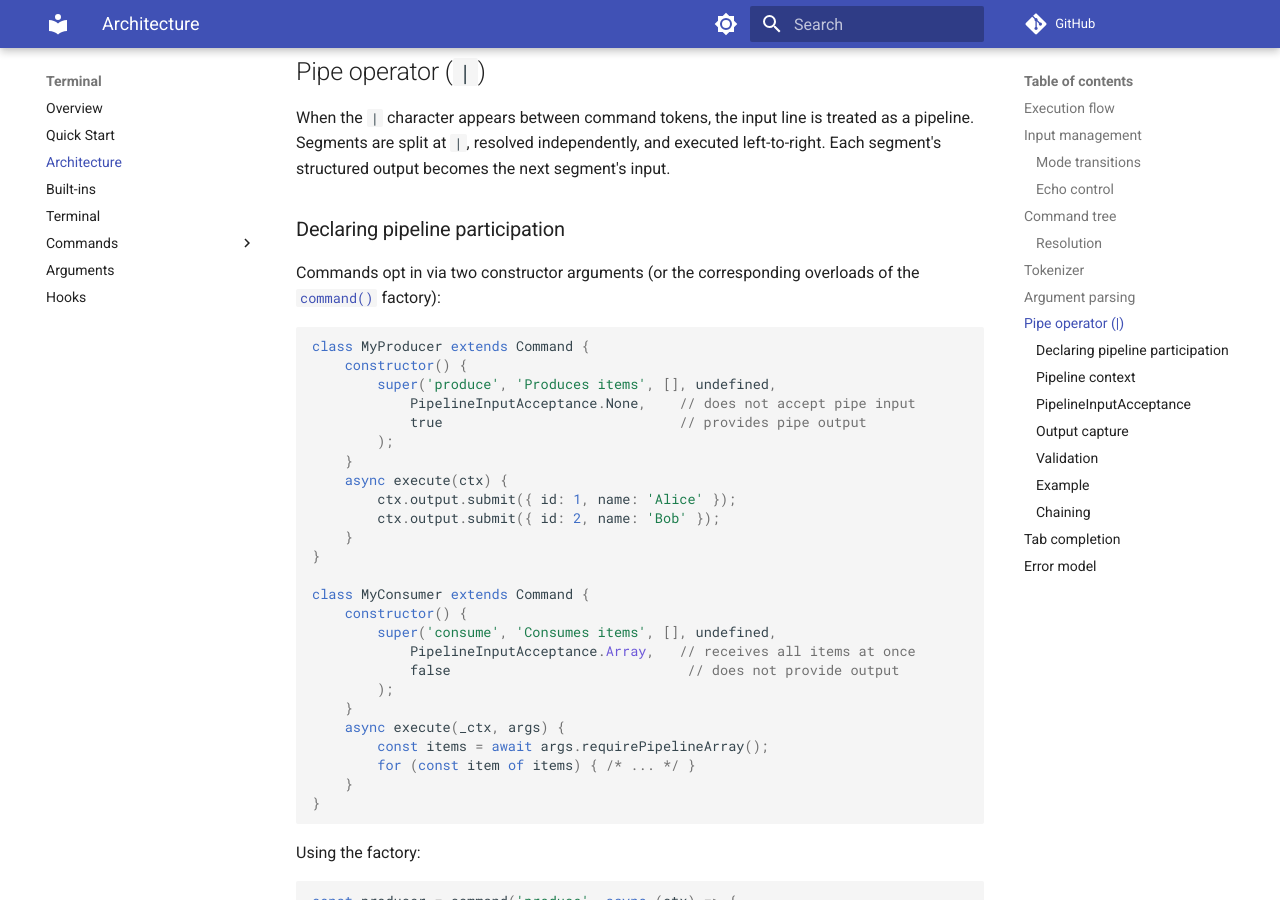
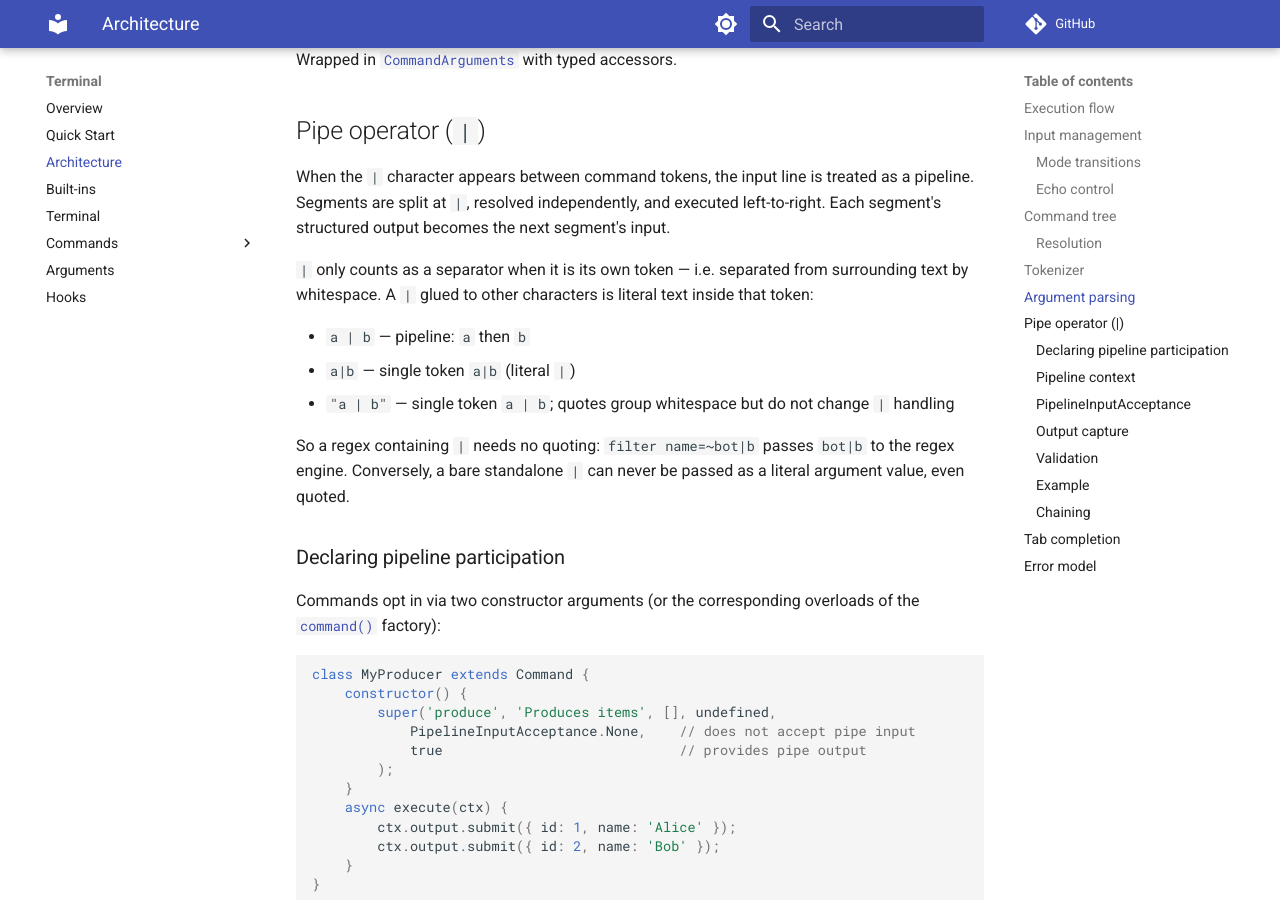
Before and after one commit to johanneslatzel/terminal, an MkDocs documentation site: the page built from docs/architecture.md, in a window 1280 px wide and 900 px high, scrolled down 2899 px. Built offline with MkDocs 1.6.1 and Material for MkDocs 9.7.7, drawn with Linux system fonts in a browser that asks for light colours; comment, search, counter and statistics services are not loaded; some of the changed text lies outside the part shown.

Commit message:
feat: dependabot, labels, ci update, docs update
- Dependabot version updates for npm and GitHub Actions (weekly, patch/minor grouped, dependency labels)
- CI and publish workflows upgraded to actions/checkout@v7 and actions/setup-node@v7 on Node 24; codecov action bumped to v6
- CI and publish workflows now run `npm audit` via new `audit` script (npm audit --audit-level=high)
- labels.yml workflow added syncing github labels
- docs updated

```diff
--- a/docs/architecture.md
+++ b/docs/architecture.md
@@ -64,6 +64,7 @@ Given `["config", "set", "--theme", "dark"]`:
 [`tokenize()`](https://github.com/johanneslatzel/terminal/blob/main/src/input/parser.ts) splits a raw line into tokens:
 
 - **Whitespace** — tokens separated by 1+ spaces/tabs/newlines; leading/trailing ignored
+- **Pipe** — `|` is not special during tokenization; it becomes a pipeline separator only as a standalone (whitespace-delimited) token. See [Pipe operator](#pipe-operator-)
 - **Quotes** — `"` and `'` produce a single token (quotes stripped). One type can appear inside the other: `"it's fine"` → `["it's fine"]`
 - **Escapes** — inside quotes, `\"` → `"`, `\\` → `\`
 - **Adjacent chars** — `foo"bar"` → `ParseError: Unexpected characters before quote: "foo"`
@@ -91,6 +92,14 @@ Wrapped in [`CommandArguments`](arguments/index.md) with typed accessors.
 ## Pipe operator (`|`)
 
 When the `|` character appears between command tokens, the input line is treated as a pipeline. Segments are split at `|`, resolved independently, and executed left-to-right. Each segment's structured output becomes the next segment's input.
+
+`|` only counts as a separator when it is its own token — i.e. separated from surrounding text by whitespace. A `|` glued to other characters is literal text inside that token:
+
+- `a | b` — pipeline: `a` then `b`
+- `a|b` — single token `a|b` (literal `|`)
+- `"a | b"` — single token `a | b`; quotes group whitespace but do not change `|` handling
+
+So a regex containing `|` needs no quoting: `filter name=~bot|b` passes `bot|b` to the regex engine. Conversely, a bare standalone `|` can never be passed as a literal argument value, even quoted.
 
 ### Declaring pipeline participation
 
--- a/package.json
+++ b/package.json
@@ -1,6 +1,6 @@
 {
     "name": "@johannes.latzel/terminal",
-    "version": "0.4.0",
+    "version": "0.4.1",
     "description": "Tree-structured TypeScript terminal/shell engine with automatic help and completion",
     "license": "MIT",
     "files": [
@@ -53,7 +53,8 @@
         "test:coverage": "vitest run --coverage",
         "clean:pack": "rm -rf node_modules dist/ package-lock.json && npm cache clean --force && npm install && npm run verify && npm run build && npm pack",
         "clean:install": "rm -rf node_modules dist/ package-lock.json && npm cache clean --force && npm install && npm run verify",
-        "prepare": "husky"
+        "prepare": "husky",
+        "audit": "npm audit --audit-level=high"
     },
     "lint-staged": {
         "src/**/*.ts": [
```
Also changed, not shown: README.md (+1 -1 lines), docs/builtins.md (+8 -0 lines), docs/index.md (+1 -1 lines), 7 other files.
